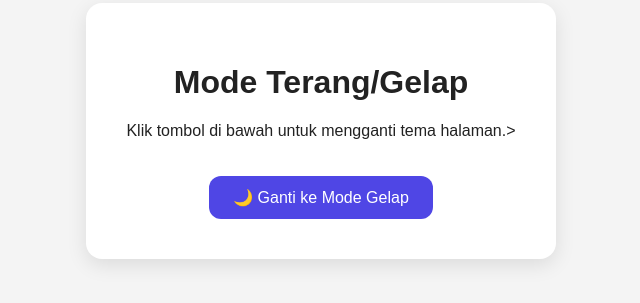
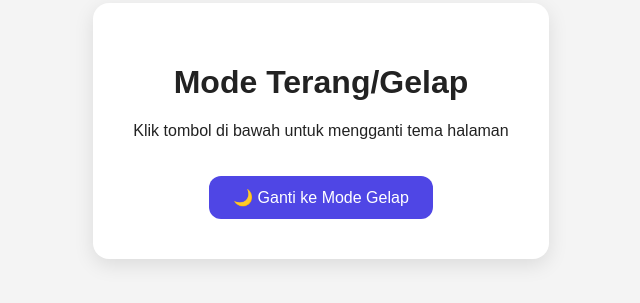
Before and after one commit to kaylakhansa24/themeswitcher, a plain HTML site: page index.html in a window 1280 px wide. Shown: the part 277-580 px from the top of the page, without its empty margins (319-959 px from the left). Drawn offline with Linux system fonts and the light colour scheme.

Commit message:
membuat switcher

```diff
--- a/index.html
+++ b/index.html
@@ -9,7 +9,7 @@
 <body>
   <div class="container">
     <h1>Mode Terang/Gelap</h1>
-    <p>Klik tombol di bawah untuk mengganti tema halaman.></p>
+    <p>Klik tombol di bawah untuk mengganti tema halaman</p>
     <button id="themeButton">🌙 Ganti ke Mode Gelap</button>
   </div>
 
```
